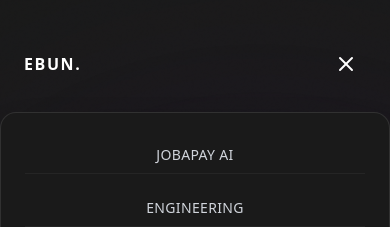
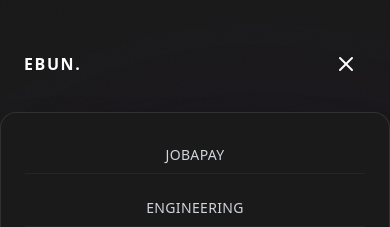
Before and after one commit to EbunoluwaArimoro/ebunoluwa-portfolio, a Next.js app: page / in a window 390 px wide. Both pictures are taken after a click on the button "Toggle Menu". Shown: the top 227 px of the page. Built offline with nearby package versions, Linux system fonts and the light colour scheme; a web font is replaced by a local one.

Commit message:
Update Navbar links to reference Jobapay instead of Jobapay AI

```diff
--- a/components/Navbar.tsx
+++ b/components/Navbar.tsx
@@ -68,7 +68,7 @@
               className="absolute top-full left-0 right-0 mt-4 bg-[#1A1A1A] border border-white/10 rounded-2xl p-6 shadow-2xl flex flex-col gap-6 md:hidden overflow-hidden"
             >
               <div className="flex flex-col gap-4 text-sm font-medium text-gray-300 uppercase tracking-wide text-center">
-                <Link href="/jobapay-ai" className="hover:text-brand-pink transition-colors py-2 border-b border-white/5">Jobapay AI</Link>
+                <Link href="/jobapay" className="hover:text-brand-pink transition-colors py-2 border-b border-white/5">Jobapay</Link>
                 <Link href="/engineering" className="hover:text-brand-pink transition-colors py-2 border-b border-white/5">Engineering</Link>
                 <Link href="/community" className="hover:text-brand-pink transition-colors py-2 border-b border-white/5">Community</Link>
                 <Link href="/code-to-lead" className="hover:text-brand-pink transition-colors py-2 border-b border-white/5">Code to Lead</Link>
```
